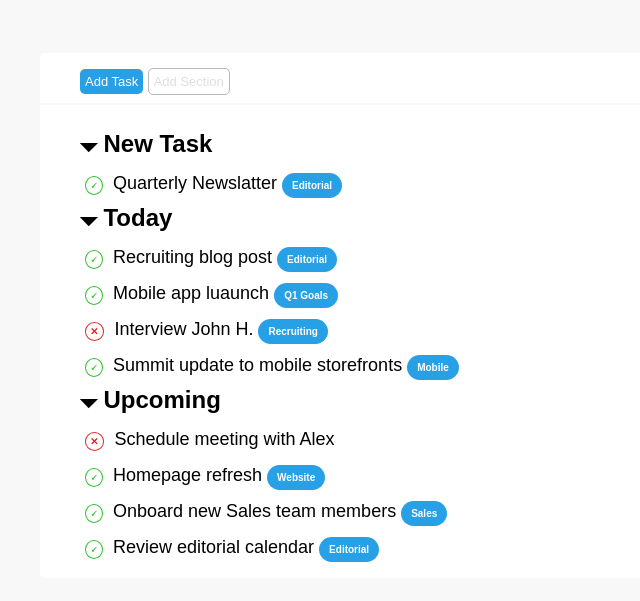
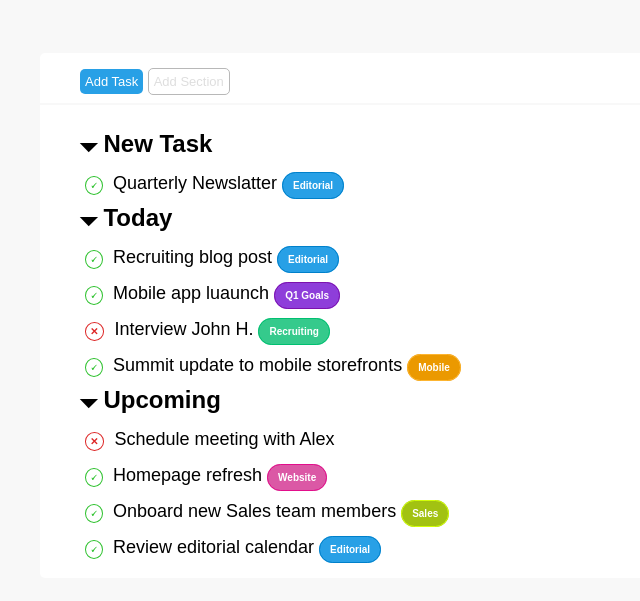
Before and after one commit to AleFarinaIV/html-css-toboolist, a plain HTML site: page index.html in a window 1280 px wide. Shown: the part 107-708 px from the top of the page, without its empty margins (0-640 px from the left). Drawn offline with Linux system fonts and the light colour scheme.

Commit message:
[UPD] modified labels, added border, corrected error

```diff
--- a/css/style.css
+++ b/css/style.css
@@ -25,9 +25,6 @@ html {
             }
         }
         main {
-            .mb-40 {
-                margin: 0 0 0 40px
-            }
             .overlay {
                 background-color: white;
                 border-radius: 5px;
@@ -37,6 +34,9 @@ html {
                 .size {
                     padding: 15px 0 8px 0;
                 }
+            }
+            .ml-40 {
+                margin-left: 40px
             }
             p {
                 display: inline-block;
@@ -95,6 +95,27 @@ html {
                     color:white;
                     background-color: rgb(40, 160, 230);
                     font-size: 10px;
+                    border: 1px solid rgb(0 128 202);
+                }
+                .purpleBg {
+                    background-color: rgb(142, 62, 218);
+                    border: 1px solid rgb(124 17 173);
+                }
+                .greenBg {
+                    background-color: rgb(53, 202, 140);
+                    border: 1px solid rgb(0 192 113);
+                }
+                .orangeBg {
+                    background-color: rgb(235, 153, 0);
+                    border: 1px solid rgb(253 181 49);
+                }
+                .pinkBg {
+                    background-color: rgb(219, 88, 165);
+                    border: 1px solid rgb(226 14 139);
+                }
+                .yellowBg {
+                    background-color: rgb(162, 194, 18);
+                    border: 1px solid rgb(210 255 9);
                 }
             }
         }
--- a/index.html
+++ b/index.html
@@ -16,11 +16,11 @@
     <main>
         <div class="overlay">
             <div class="size">
-                <p class="taskBg mb-40">Add Task</p>
+                <p class="taskBg ml-40">Add Task</p>
                 <p class="sectionBg">Add Section</p>
             </div>
             <hr class="line">
-            <div class="mb-40">
+            <div class="ml-40">
                 <h2>&#128899; New Task</h2>
                 <ul>
                     <li><span class="circle">&#128504;</span>Quarterly Newslatter
@@ -28,32 +28,32 @@
                     </li>
                 </ul>
             </div>
-            <div class="mb-40">
+            <div class="ml-40">
                 <h2>&#128899; Today</h2>
                 <ul>
                  <li><span class="circle">&#128504;</span>Recruiting blog post
                     <span class="label">Editorial</span>
                 </li>
                  <li><span class="circle">&#128504;</span>Mobile app luaunch
-                <span class="label">Q1 Goals</span>
+                <span class="label purpleBg">Q1 Goals</span>
             </li>
                  <li><span class="circleX">&#x2715;</span>Interview John H.
-                <span class="label">Recruiting</span>
+                <span class="label greenBg">Recruiting</span>
             </li>
                  <li><span class="circle">&#128504;</span>Summit update to mobile storefronts
-                <span class="label">Mobile</span>
+                <span class="label orangeBg">Mobile</span>
             </li>
                 </ul>
             </div>
-            <div class="mb-40">
+            <div class="ml-40">
                 <h2>&#128899; Upcoming</h2>
                 <ul>
                     <li><span class="circleX">&#x2715;</span>Schedule meeting with Alex</li>
                     <li><span class="circle">&#128504;</span>Homepage refresh
-                    <span class="label">Website</span>
+                    <span class="label pinkBg">Website</span>
                 </li>
                     <li><span class="circle">&#128504;</span>Onboard new Sales team members
-                    <span class="label">Sales</span>
+                    <span class="label yellowBg">Sales</span>
                 </li>
                     <li><span class="circle">&#128504;</span>Review editorial calendar
                     <span class="label">Editorial</span>
```
